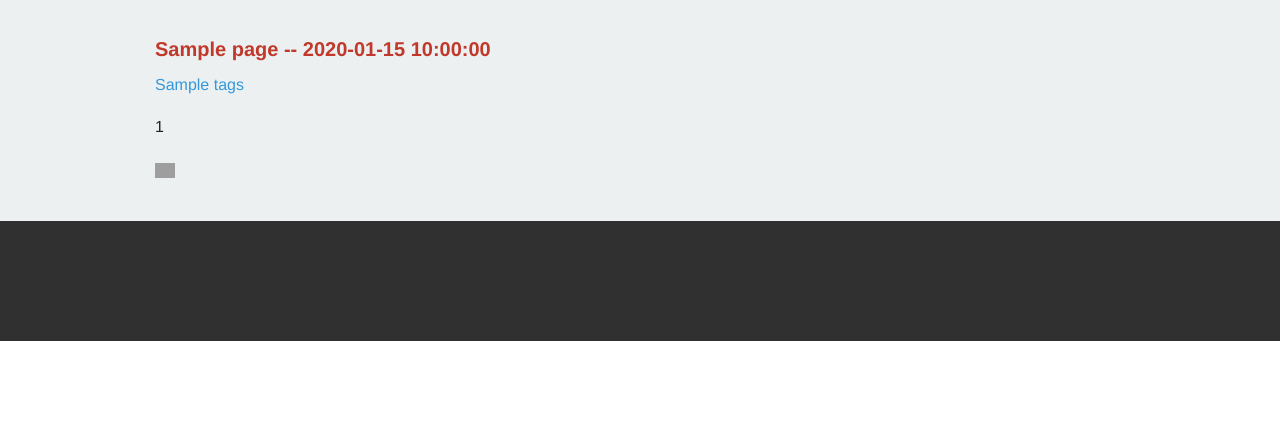
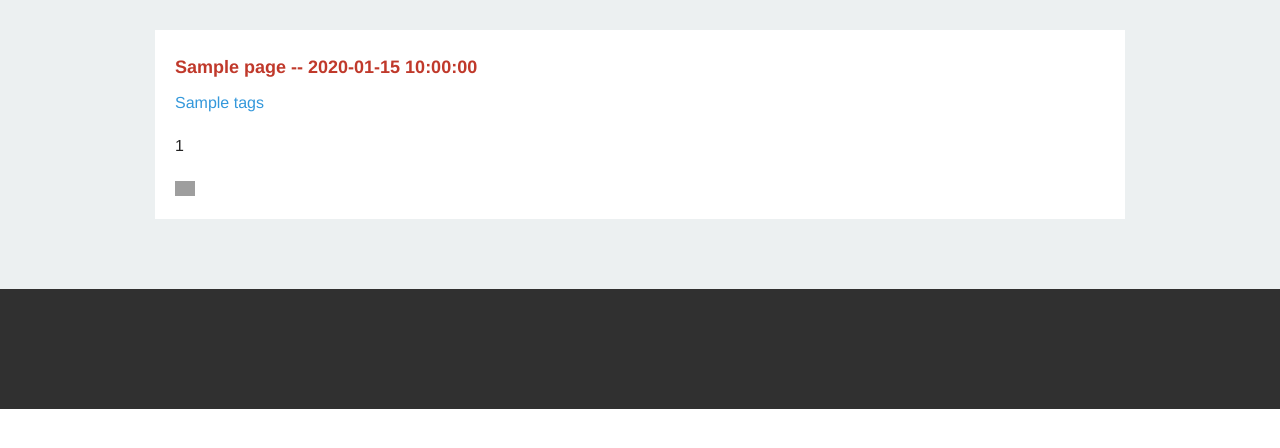
Before and after one commit to haradashinya/static_blog, a Flask app: template templates/page.html in a window 1280 px wide. Shown: the part 193-641 px from the top of the page. Run offline with Flask 2, Linux system fonts and the light colour scheme; the template is opened without the code that fills it: most values are stand-ins (such as "Sample title", 1, 10 or a date in 2020); some libraries are stand-ins or nearby versions; grey boxes are pictures that could not be loaded.

Commit message:
change color

```diff
--- a/static/css/base.css
+++ b/static/css/base.css
@@ -114,9 +114,10 @@ nav div {
 #archive .date {
   font-weight: normal;
 }
-#archive .item {
-  padding: 10px;
+.item {
+  padding:20px;
   background: white;
+  /*background: #191919;*/
   margin-bottom: 30px;
 }
 #archive .tags {
--- a/templates/hello.html
+++ b/templates/hello.html
@@ -5,7 +5,9 @@
 
 {% block content %}
 {% for page in pages %}
-<section>
+<section class="item">
+
+
     <h2><a href="{{page.path+'/detail'}}">{{page.title}}</a></h2>
 
     <div class="tags">
@@ -20,9 +22,7 @@
     <div class="page_content">
       {{" ".join( page.body.split("\n")[0:1]) |safe}}
       <br><br>
-      <p>
       <a href="{{page.path+'/detail'}}">(続きを読む)</a>
-      </p>
     </div>
 
 
--- a/templates/page.html
+++ b/templates/page.html
@@ -2,22 +2,22 @@
 
 {% block content %}
 
-<section>
+<section class="item">
   <div class="row">
     <div class="small-12 columns">
-        <h1 class="title">{{page.title}} -- {{page.date}}</h1>
+        <h2 class="title">{{page.title}} -- {{page.date}}</h2>
     </div>
   </div>
 
   <div class='row'>
+  <div class="large-12 small-12 columns">
   {% if page.tags %}
   <div class="tags">
   {% for tag in page.tags.split(",") %}
-  <div class="small-4 columns">
     <a href="/tags/{{tag}}">{{tag}}</a>
-  </div>
   {% endfor %}
 
+  </div>
   </div>
 
   {% endif %}
```
